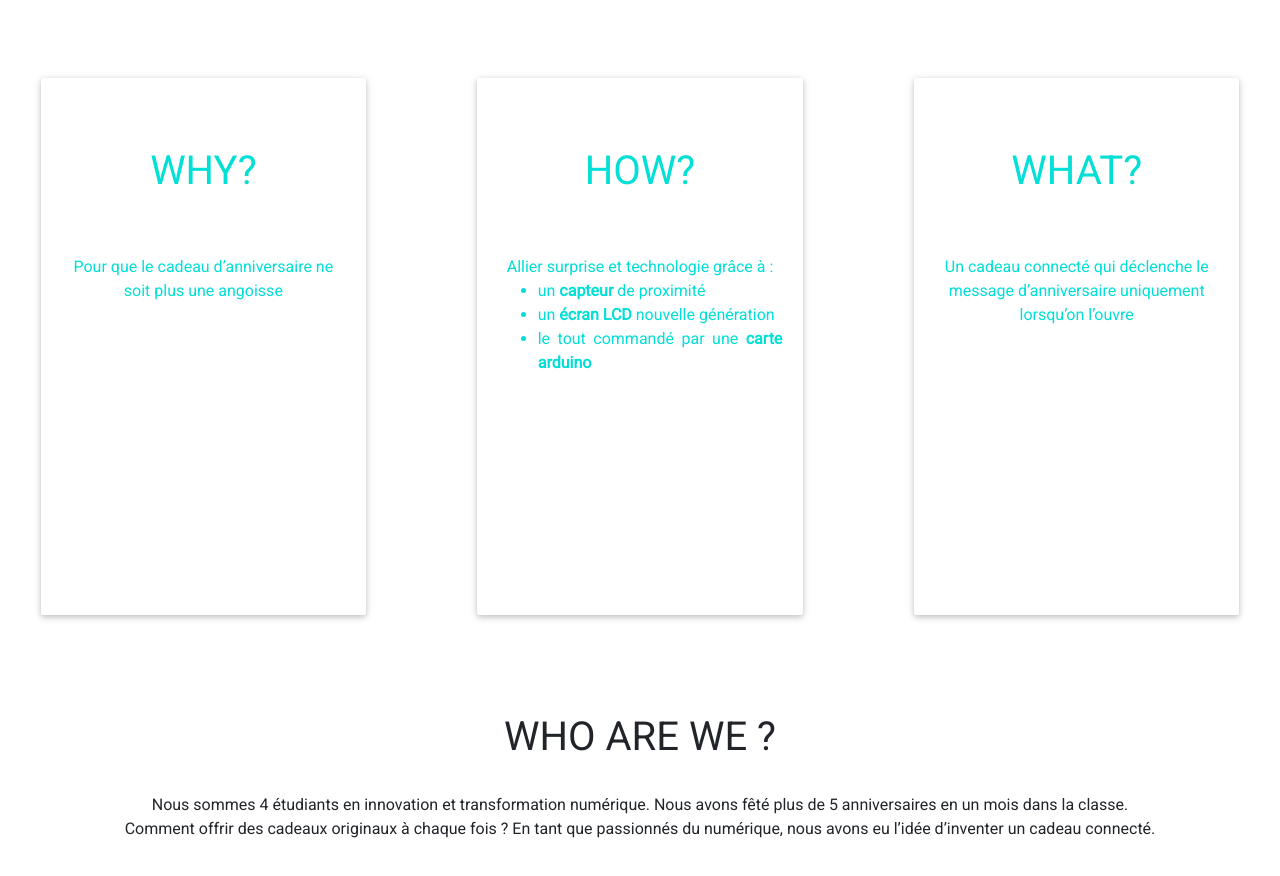
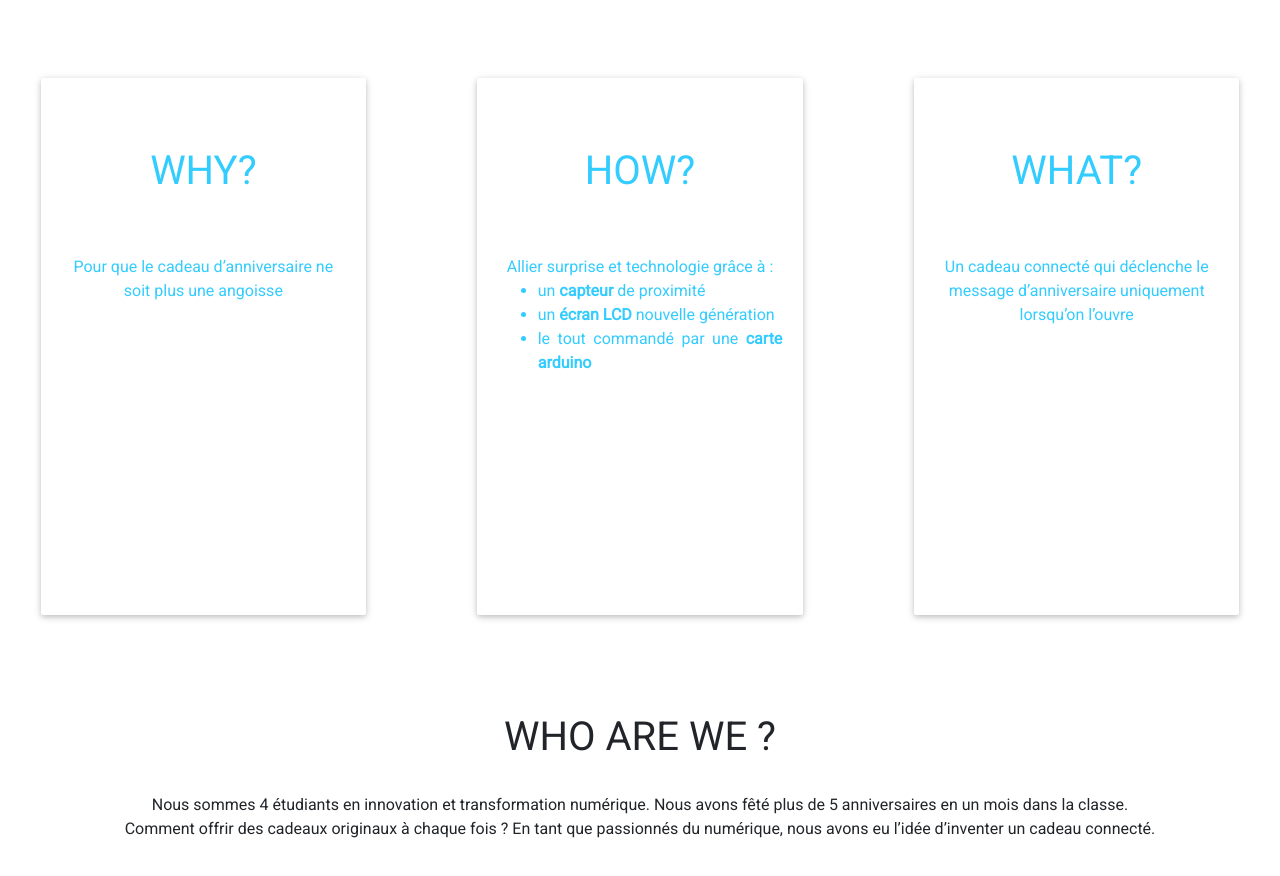
Before and after one commit to StevenBias/caco, a plain HTML site: page index.html in a window 1280 px wide. Shown: the part 1369-2245 px from the top of the page. Drawn offline with nearby package versions, Linux system fonts and the light colour scheme.

Commit message:
bleu moins flash

```diff
--- a/css/style.css
+++ b/css/style.css
@@ -18,7 +18,7 @@ p
 
 .bloc
 {
-   color: #01DFD7;
+   color: #33ccff;
    width: 80%;
    height: 100%;
    background-color: white;
@@ -36,7 +36,7 @@ p
 
 .bloc:hover
 {
-   background-color: #01DFD7;
+   background-color: #33ccff;
    color:white;
 }
 
```
